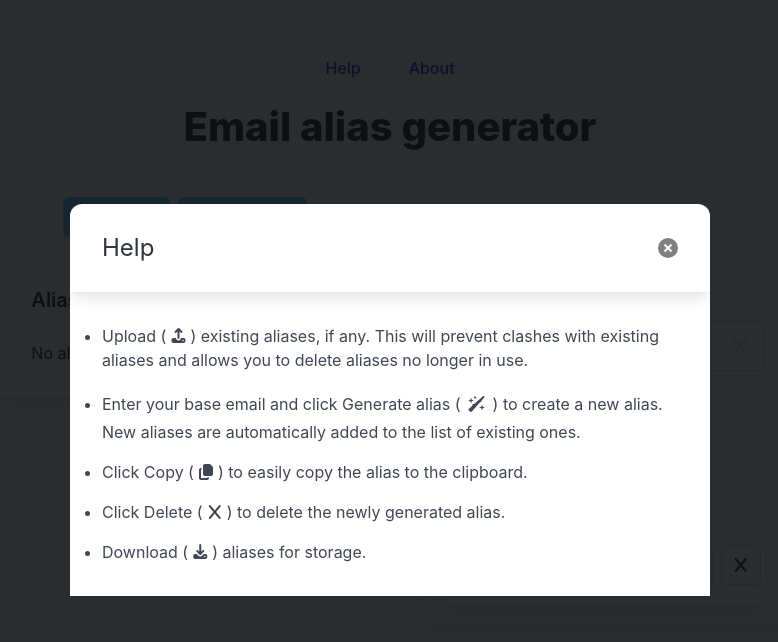
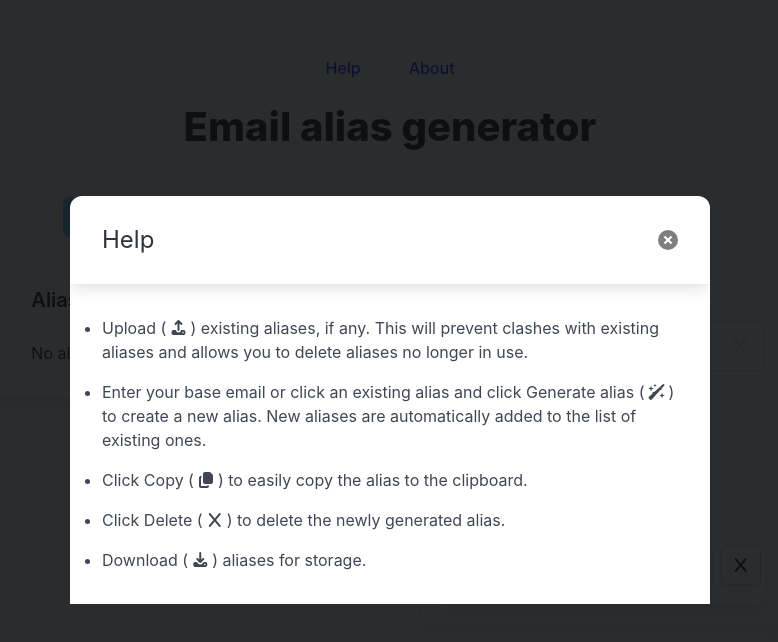
Before and after one commit to kieranongh/email-alias-generator, a React (Vite) app in the folder app/: page / in a window 1280 px wide. Both pictures are taken after a click on the button "Help". Shown: the top 642 px of the page, without its empty margins (250-1028 px from the left). Built offline with nearby package versions, Linux system fonts and the light colour scheme.

Commit message:
Add note to Help modal about selecting an existing alias

```diff
--- a/app/src/components/TopNavbar.tsx
+++ b/app/src/components/TopNavbar.tsx
@@ -57,8 +57,8 @@ export function HelpModal(props: HelpModalProps) {
               you to delete aliases no longer in use.
             </li>
             <li>
-              Enter your base email and click Generate alias (
-                <span className="icon is-medium"><i className="fas fa-wand-sparkles" /></span>
+              Enter your base email or click an existing alias and click Generate alias (
+                <span className="icon"><i className="fas fa-wand-sparkles" /></span>
               ) to create a new alias. New aliases are automatically added to the list of existing ones.
             </li>
             <li>
```
